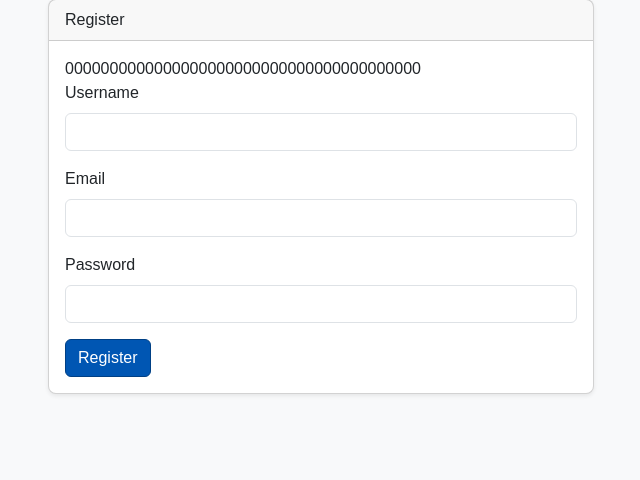
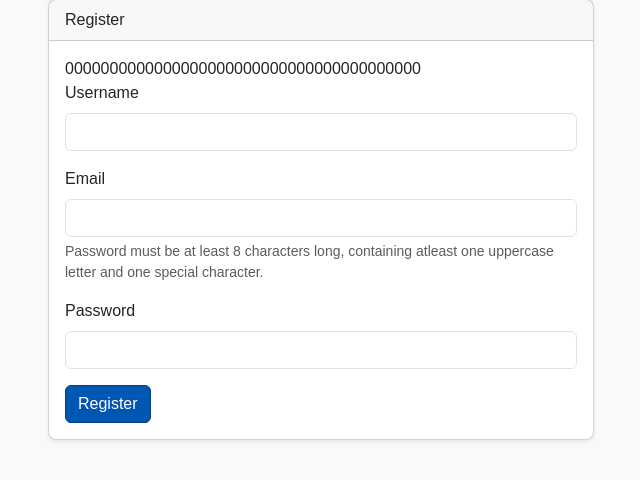
Before and after one commit to tahirpukhta/travel-rag-, a Flask app: page /register in a window 1280 px wide. Shown: the part 111-591 px from the top of the page, without its empty margins (319-959 px from the left). Run offline with Flask 3, Linux system fonts and the light colour scheme; parts of the project's set-up code (start-up, migrations or seed data) failed here and were passed over; some libraries are stand-ins or nearby versions.

Commit message:
added a hint for password requirements in register.html file.

```diff
--- a/templates/register.html
+++ b/templates/register.html
@@ -14,6 +14,9 @@
                     <div class="mb-3">
                         <label class="form-label">Email</label>
                         <input type="email" name="email" class="form-control" required>
+                        <div id="passwordHelpBlock" class="form-text">
+                            Password must be at least 8 characters long, containing atleast one uppercase letter and one special character.
+                        </div>
                     </div>
                     <div class="mb-3">
                         <label class="form-label">Password</label>
```
